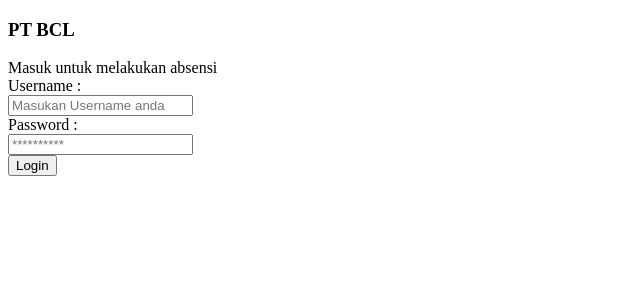
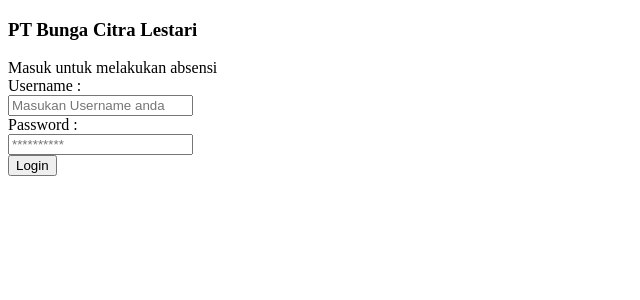
Before and after one commit to piuru/absensi-ptBCL, a PHP site: template application/views/login.php in a window 1280 px wide. Shown: the top 300 px of the page, without its empty margins (0-640 px from the left). Run offline with PHP 8.4, Linux system fonts and the light colour scheme; the template is opened without the code that fills it, so the values that code supplies are empty.

Commit message:
ubah nama aplikasi

```diff
--- a/application/views/login.php
+++ b/application/views/login.php
@@ -17,7 +17,7 @@
                     <section id="login-body" class="pt-3">
                         <div class="card border-0 shadow pt-3">
                             <div class="card-header bg-transparent border-bottom-0 pb-0 text-center">
-                                <h3>PT BCL</h3>
+                                <h3>PT Bunga Citra Lestari</h3>
                                 <div class="mt-3">
                                     <span class="card-info text-center">Masuk untuk melakukan absensi</span>
                                 </div>
```
